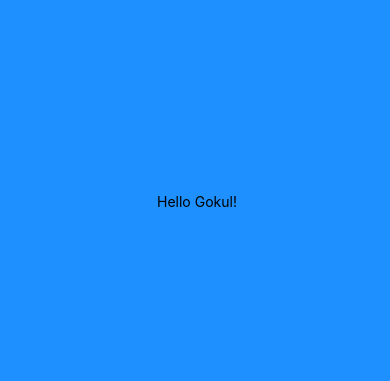
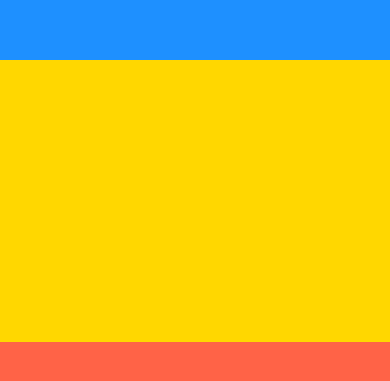
Before and after one commit to gkinfotech/GK_RN_2021, a React Native app: screen / in a window 390 px wide. Shown: the part 221-602 px from the top of the page. Built offline with nearby package versions, Linux system fonts and the light colour scheme.

Commit message:
Flexbox basics

```diff
--- a/App.js
+++ b/App.js
@@ -1,10 +1,12 @@
 import React from 'react';
-import { View, Text, StyleSheet } from 'react-native';
+import { View, StyleSheet } from 'react-native';
 
 export default function App() {
     return (
         <View style={styles.container}>
-            <Text> Hello Gokul!</Text>
+            <View style={styles.childContainer} />
+            <View style={styles.childContainer1} />
+            <View style={styles.childContainer2} />
         </View>
     );
 }
@@ -12,8 +14,18 @@ export default function App() {
 const styles = StyleSheet.create({
     container: {
         flex: 1,
+        backgroundColor: '#fff',
+    },
+    childContainer: {
+        flex: 1,
         backgroundColor: 'dodgerblue',
-        alignItems: 'center',
-        justifyContent: 'center',
+    },
+    childContainer1: {
+        flex: 1,
+        backgroundColor: 'gold',
+    },
+    childContainer2: {
+        flex: 1,
+        backgroundColor: 'tomato',
     },
 });
--- a/package.json
+++ b/package.json
@@ -10,6 +10,7 @@
     "lint": "eslint ."
   },
   "dependencies": {
+    "@react-native-community/hooks": "^2.6.0",
     "react": "17.0.1",
     "react-native": "0.64.2"
   },
```
Also changed, not shown: 1 other file (tests, documents, lock files or other folders).
